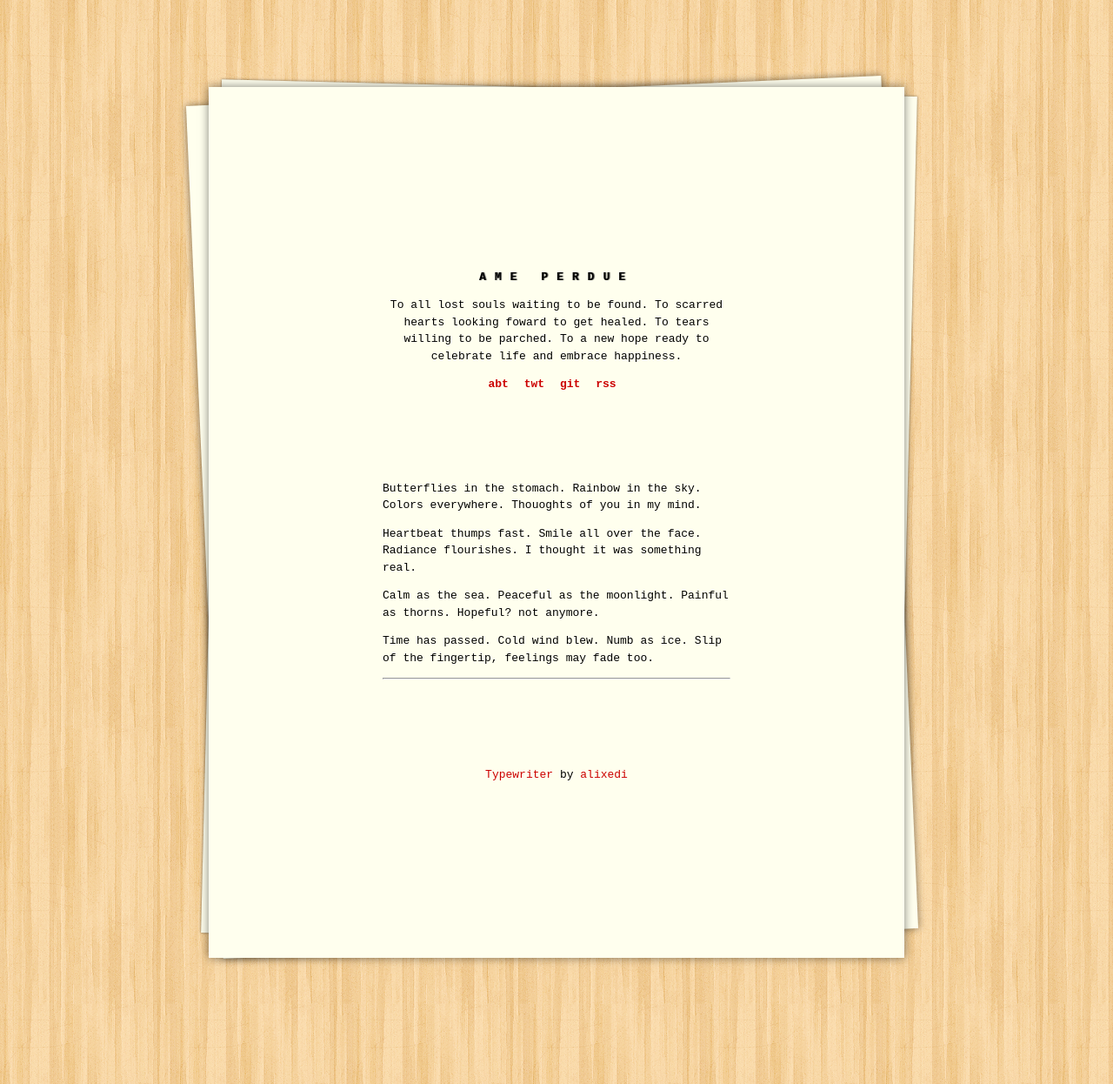
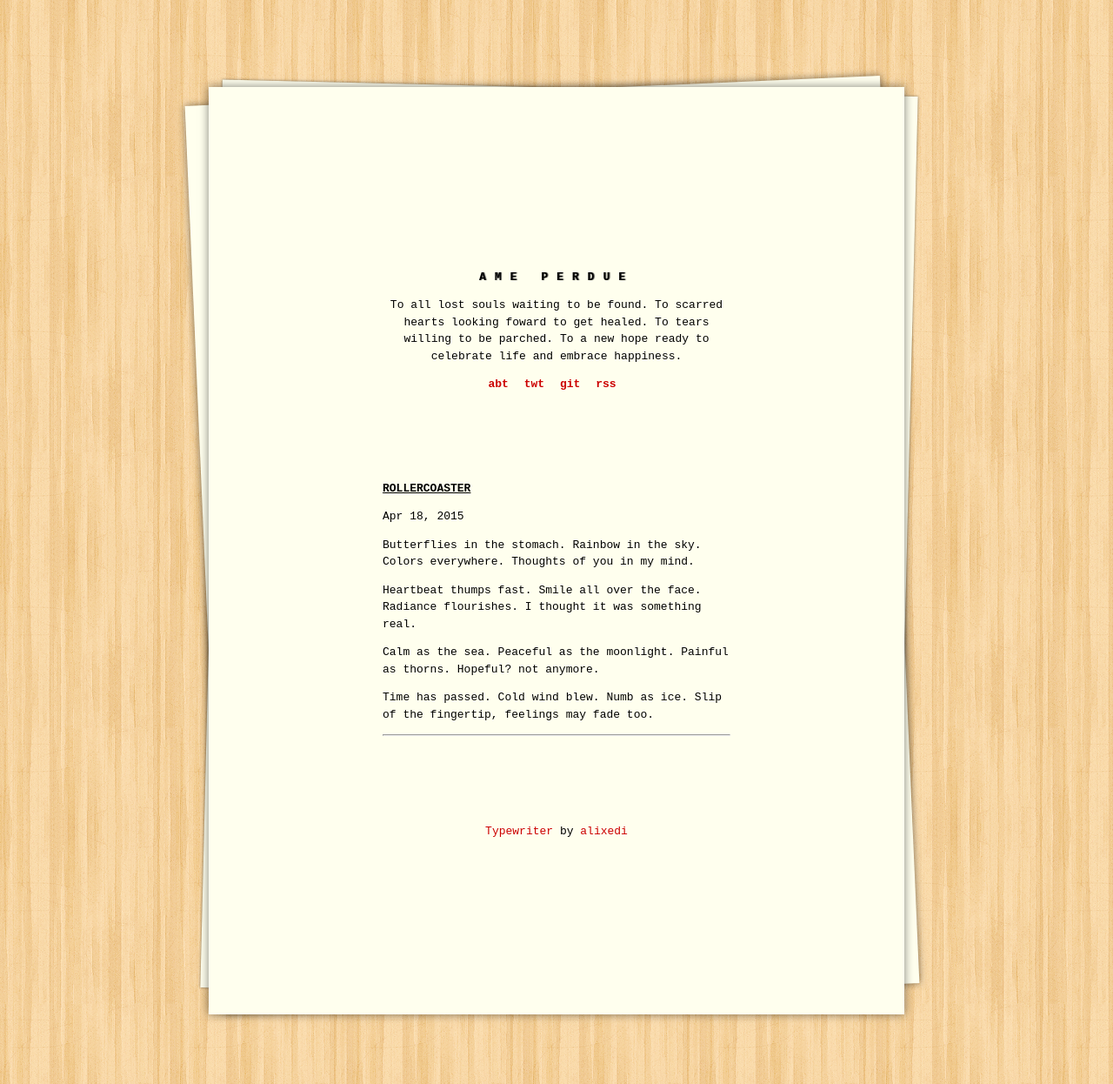
Before and after one commit to cham26/cham26.github.io, a Jekyll site: the page built from _posts/2015-04-18-Rollercoaster.markdown, in a window 1280 px wide. Shown: the whole page at 87% size. Built offline with Jekyll 4.4.1, drawn with Linux system fonts in a browser that asks for light colours.

Commit message:
naughty cham

```diff
--- a/_posts/2015-04-18-Rollercoaster.markdown
+++ b/_posts/2015-04-18-Rollercoaster.markdown
@@ -1,12 +1,14 @@
 ---
-layout: default
-title: Rollercoaster
+layout: post
+title:  "Rollercoaster"
+date:   2015-04-18 11:46:05
+categories: Poems
 ---
 
 Butterflies in the stomach.
 Rainbow in the sky.
 Colors everywhere.
-Thouoghts of you in my mind.
+Thoughts of you in my mind.
 
 Heartbeat thumps fast.
 Smile all over the face.
```
